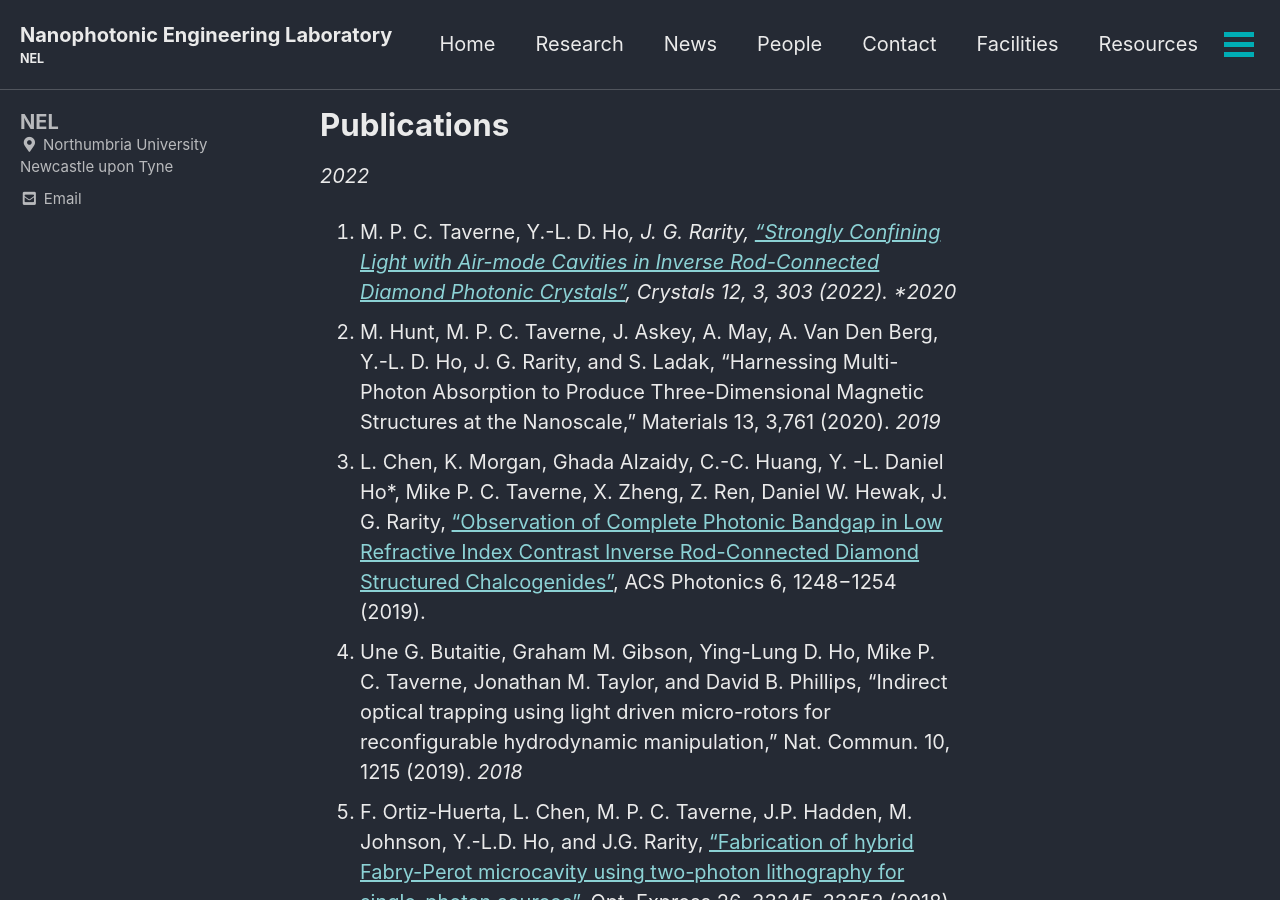
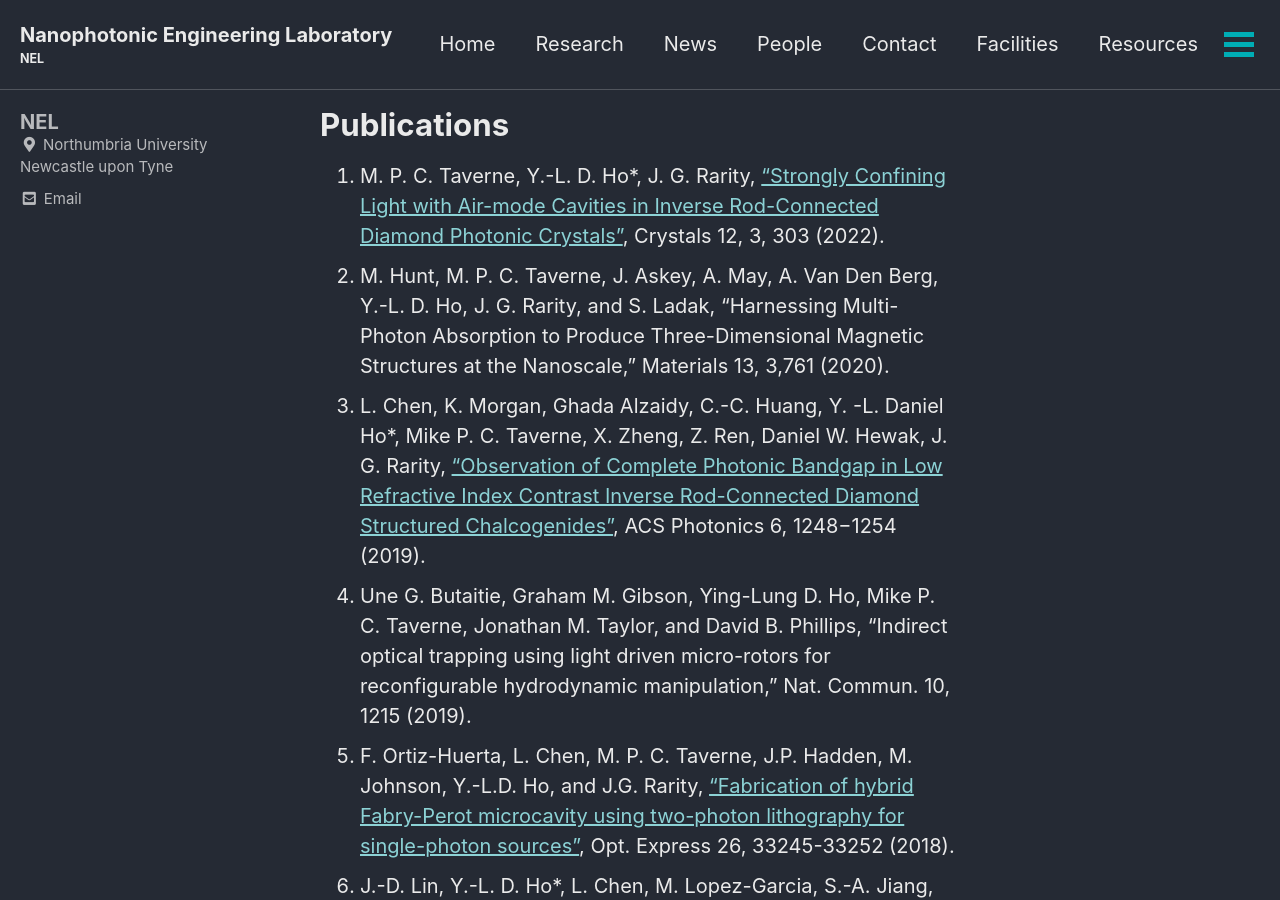
Before and after one commit to qubits/nanophotonicenglab.github.io, a Jekyll site: the page built from _pages/Publications.md, in a window 1280 px wide and 900 px high. Built offline with Jekyll 4.4.1, drawn with Linux system fonts in a browser that asks for light colours; cached includes are drawn as plain includes.

Commit message:
Update Publications.md

```diff
--- a/_pages/Publications.md
+++ b/_pages/Publications.md
@@ -5,14 +5,11 @@ permalink: /Publications/
 author_profile: true
 comments: true
 ---
-*2022*
+
 1. M. P. C. Taverne, Y.-L. D. Ho*, J. G. Rarity, [“Strongly Confining Light with Air-mode Cavities in Inverse Rod-Connected Diamond Photonic Crystals”](https://doi.org/10.3390/cryst12030303), Crystals 12, 3, 303 (2022).
-*2020*
 2. M. Hunt, M. P. C. Taverne, J. Askey, A. May, A. Van Den Berg, Y.-L. D. Ho, J. G. Rarity, and S. Ladak, “Harnessing Multi-Photon Absorption to Produce Three-Dimensional Magnetic Structures at the Nanoscale,” Materials 13, 3,761 (2020).
-*2019*
 3. L. Chen, K. Morgan, Ghada Alzaidy, C.-C. Huang, Y. -L. Daniel Ho*, Mike P. C. Taverne, X. Zheng, Z. Ren, Daniel W. Hewak, J. G. Rarity, [“Observation of Complete Photonic Bandgap in Low Refractive Index Contrast Inverse Rod-Connected Diamond Structured Chalcogenides”](https://doi.org/10.1021/acsphotonics.9b00184), ACS Photonics 6, 1248−1254 (2019).
 5.	Une G. Butaitie, Graham M. Gibson, Ying-Lung D. Ho, Mike P. C. Taverne, Jonathan M. Taylor, and David B. Phillips, “Indirect optical trapping using light driven micro-rotors for reconfigurable hydrodynamic manipulation,” Nat. Commun. 10, 1215 (2019).
-*2018*
 6. F. Ortiz-Huerta, L. Chen, M. P. C.  Taverne, J.P. Hadden, M. Johnson, Y.-L.D. Ho, and J.G. Rarity, ["Fabrication of hybrid Fabry-Perot microcavity using two-photon lithography for single-photon sources"](https://doi.org/10.1364/OE.26.033245), Opt. Express 26, 33245-33252 (2018).
 7. J.-D. Lin, Y.-L. D. Ho*, L. Chen, M. Lopez-Garcia, S.-A. Jiang, M. P. C. Taverne, C.-R. Lee, and J. G. Rarity, [“Microstructure-Stabilized Blue Phase Liquid Crystals”](https://doi.org/10.1021/acsomega.8b01749) ACS Omega 3, 15435–15441 (2018).
 8. M. P. C. Taverne, Y.-L. D. Ho*, X. Zheng, L.-F. Chen, C.-H. N. Fang, and J. G. Rarity, [“Strong Light Confinement in Rod-Connected Diamond Photonic Crystals”](https://doi.org/10.1364/OL.43.005202) Opt. Lett. 43, 5202- 5205 (2018).
```
